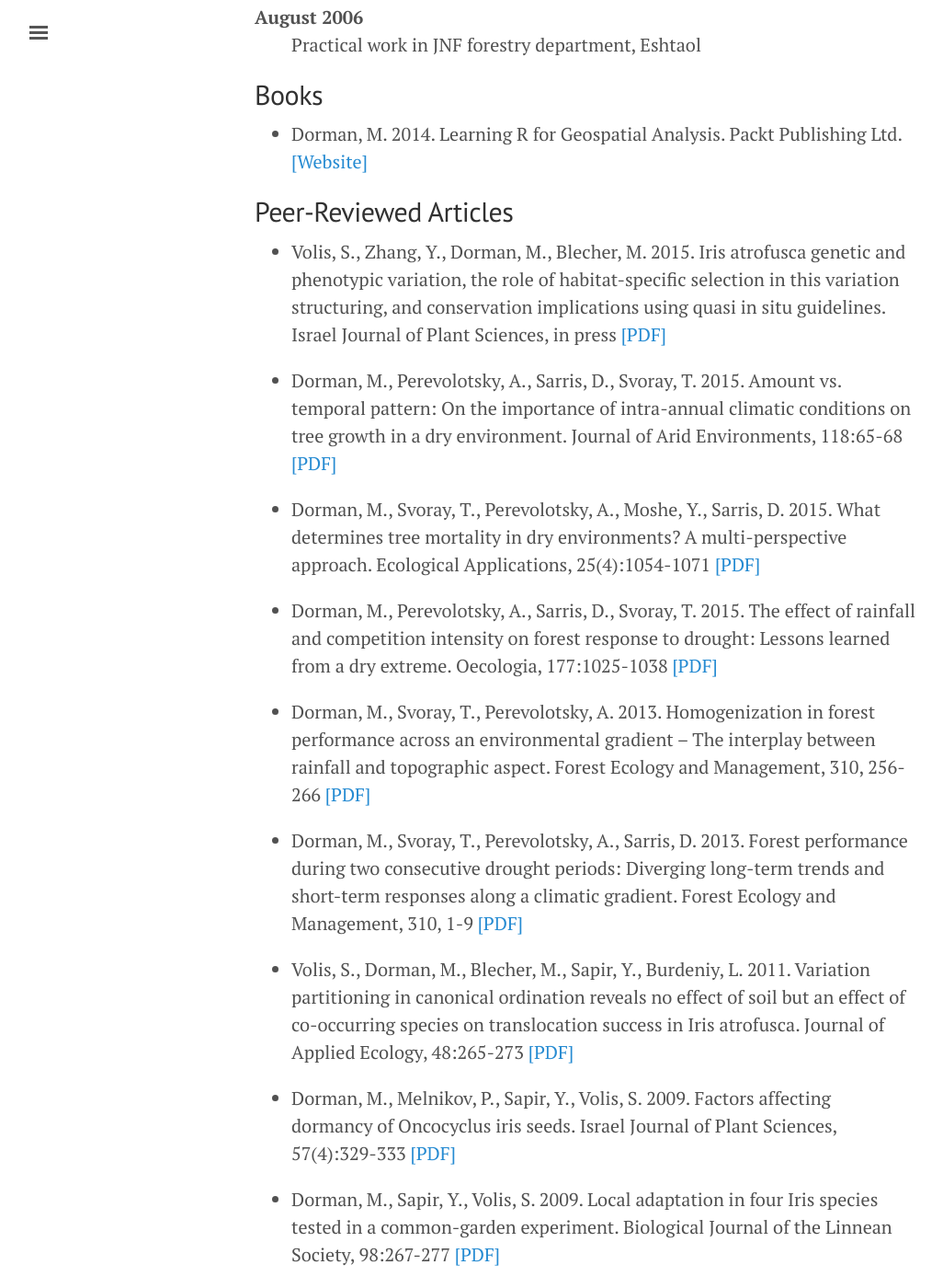
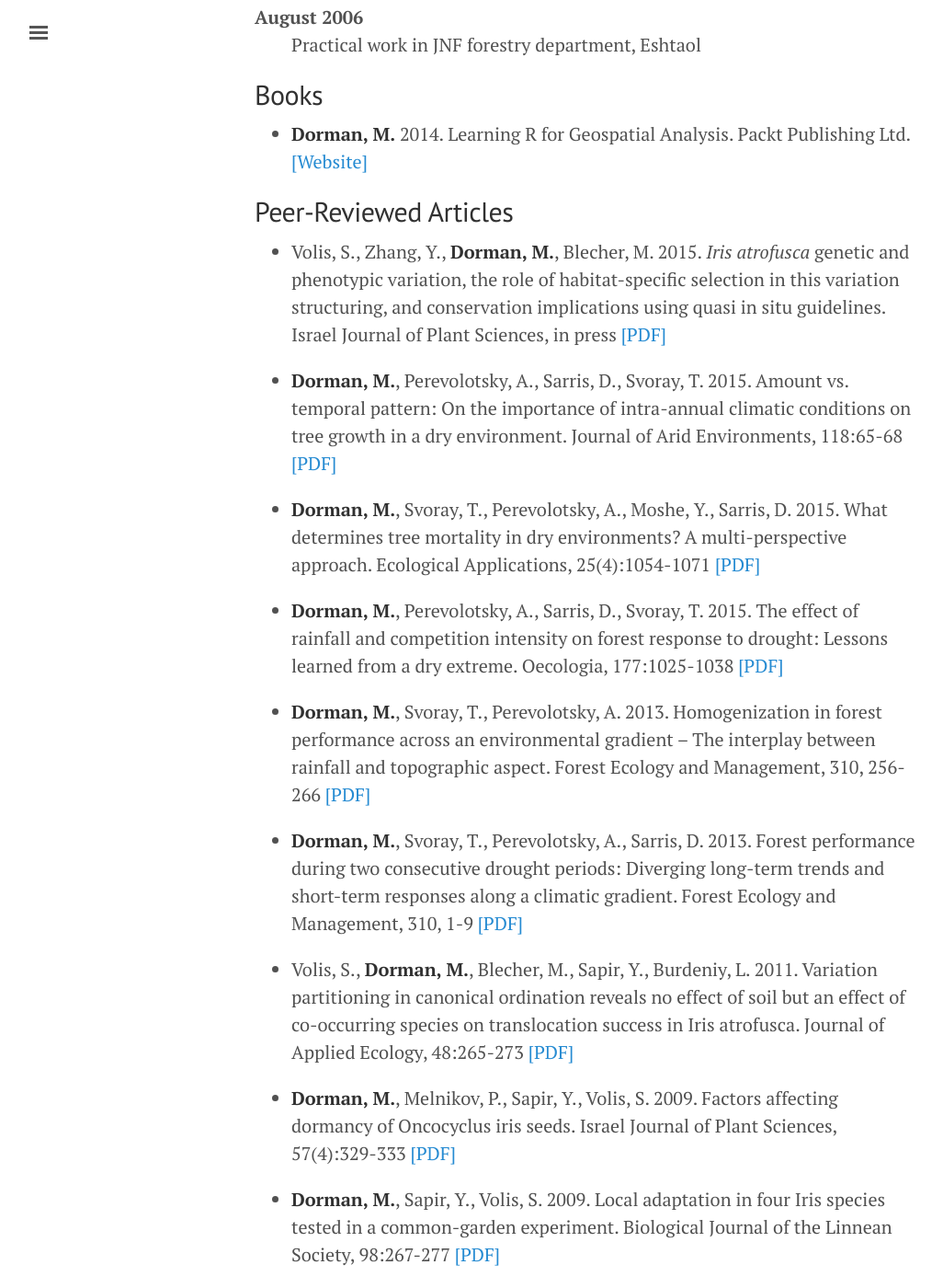
Before and after one commit to michaeldorman/michaeldorman.github.io, a Jekyll site: the page built from cv.md, in a window 1280 px wide and 1400 px high, scrolled down 2041 px. Shown: the whole window at 92% size, without its empty margins (3-1029 px from the left). Built offline with Jekyll 4.4.1, drawn with Linux system fonts in a browser that asks for light colours; some of the changed text lies outside the part shown.

Commit message:
Update cv.md

```diff
--- a/cv.md
+++ b/cv.md
@@ -70,32 +70,32 @@ August 2006
 :    Practical work in JNF forestry department, Eshtaol
 
 ## Books
-* Dorman, M. 2014. Learning R for Geospatial Analysis. Packt Publishing Ltd. <a href = "https://www.packtpub.com/big-data-and-business-intelligence/learning-r-geospatial-analysis">[Website]</a>
+* **Dorman, M.** 2014. Learning R for Geospatial Analysis. Packt Publishing Ltd. <a href = "https://www.packtpub.com/big-data-and-business-intelligence/learning-r-geospatial-analysis">[Website]</a>
 
 ## Peer-Reviewed Articles
 
-* Volis, S., Zhang, Y., Dorman, M., Blecher, M. 2015. Iris atrofusca genetic and phenotypic variation, the role of habitat-specific selection in this variation structuring, and conservation implications using quasi in situ guidelines. Israel Journal of Plant Sciences, in press <a href="https://dl.dropboxusercontent.com/s/zodz4ggvh9a2pya/Volis%20et%20al%202015.pdf?dl=0">[PDF]</a>
+* Volis, S., Zhang, Y., **Dorman, M.**, Blecher, M. 2015. *Iris atrofusca* genetic and phenotypic variation, the role of habitat-specific selection in this variation structuring, and conservation implications using quasi in situ guidelines. Israel Journal of Plant Sciences, in press <a href="https://dl.dropboxusercontent.com/s/zodz4ggvh9a2pya/Volis%20et%20al%202015.pdf?dl=0">[PDF]</a>
 
-* Dorman, M., Perevolotsky, A., Sarris, D., Svoray, T. 2015. Amount vs. temporal pattern: On the importance of intra-annual climatic conditions on tree growth in a dry environment. Journal of Arid Environments, 118:65-68 <a href = "https://dl.dropboxusercontent.com/s/p9hld96k1sq7wud/Dorman%20et%20al%202015c.pdf?dl=0">[PDF]</a>
+* **Dorman, M.**, Perevolotsky, A., Sarris, D., Svoray, T. 2015. Amount vs. temporal pattern: On the importance of intra-annual climatic conditions on tree growth in a dry environment. Journal of Arid Environments, 118:65-68 <a href = "https://dl.dropboxusercontent.com/s/p9hld96k1sq7wud/Dorman%20et%20al%202015c.pdf?dl=0">[PDF]</a>
 
-* Dorman, M., Svoray, T., Perevolotsky, A., Moshe, Y., Sarris, D. 2015. What determines tree mortality in dry environments? A multi-perspective approach. Ecological Applications, 25(4):1054-1071 <a href = "https://dl.dropboxusercontent.com/s/p6ob61gi3e9bi9c/Dorman%20et%20al%202015b.pdf?dl=0">[PDF]</a>
+* **Dorman, M.**, Svoray, T., Perevolotsky, A., Moshe, Y., Sarris, D. 2015. What determines tree mortality in dry environments? A multi-perspective approach. Ecological Applications, 25(4):1054-1071 <a href = "https://dl.dropboxusercontent.com/s/p6ob61gi3e9bi9c/Dorman%20et%20al%202015b.pdf?dl=0">[PDF]</a>
 
-* Dorman, M., Perevolotsky, A., Sarris, D., Svoray, T.  2015. The effect of rainfall and competition intensity on forest response to drought: Lessons learned from a dry extreme. Oecologia, 177:1025-1038 <a href = "https://dl.dropboxusercontent.com/s/btbm9x5b2ucqybf/Dorman%20et%20al%202015a.pdf?dl=0">[PDF]</a>
+* **Dorman, M.**, Perevolotsky, A., Sarris, D., Svoray, T.  2015. The effect of rainfall and competition intensity on forest response to drought: Lessons learned from a dry extreme. Oecologia, 177:1025-1038 <a href = "https://dl.dropboxusercontent.com/s/btbm9x5b2ucqybf/Dorman%20et%20al%202015a.pdf?dl=0">[PDF]</a>
 
-* Dorman, M., Svoray, T., Perevolotsky, A. 2013. Homogenization in forest performance across an environmental gradient – The interplay between rainfall and topographic aspect. Forest Ecology and Management, 310, 256-266 <a href = "https://dl.dropboxusercontent.com/s/g93osaeydk3mtb3/Dorman%20et%20al%202013b.pdf?dl=0">[PDF]</a>
+* **Dorman, M.**, Svoray, T., Perevolotsky, A. 2013. Homogenization in forest performance across an environmental gradient – The interplay between rainfall and topographic aspect. Forest Ecology and Management, 310, 256-266 <a href = "https://dl.dropboxusercontent.com/s/g93osaeydk3mtb3/Dorman%20et%20al%202013b.pdf?dl=0">[PDF]</a>
 
-* Dorman, M., Svoray, T., Perevolotsky, A., Sarris, D. 2013. Forest performance during two consecutive drought periods: Diverging long-term trends and short-term responses along a climatic gradient. Forest Ecology and Management, 310, 1-9 <a href = "https://dl.dropboxusercontent.com/s/stew763gy79a7ri/Dorman%20et%20al%202013a.pdf?dl=0">[PDF]</a>
+* **Dorman, M.**, Svoray, T., Perevolotsky, A., Sarris, D. 2013. Forest performance during two consecutive drought periods: Diverging long-term trends and short-term responses along a climatic gradient. Forest Ecology and Management, 310, 1-9 <a href = "https://dl.dropboxusercontent.com/s/stew763gy79a7ri/Dorman%20et%20al%202013a.pdf?dl=0">[PDF]</a>
 
-* Volis, S., Dorman, M., Blecher, M., Sapir, Y., Burdeniy, L. 2011. Variation partitioning in canonical ordination reveals no effect of soil but an effect of co-occurring species on translocation success in Iris atrofusca. Journal of Applied Ecology, 48:265-273 <a href="https://dl.dropboxusercontent.com/s/930kac4urzvokjs/Volis%20et%20al%202011.pdf?dl=0">[PDF]</a>
+* Volis, S., **Dorman, M.**, Blecher, M., Sapir, Y., Burdeniy, L. 2011. Variation partitioning in canonical ordination reveals no effect of soil but an effect of co-occurring species on translocation success in Iris atrofusca. Journal of Applied Ecology, 48:265-273 <a href="https://dl.dropboxusercontent.com/s/930kac4urzvokjs/Volis%20et%20al%202011.pdf?dl=0">[PDF]</a>
 
-* Dorman, M., Melnikov, P., Sapir, Y., Volis, S. 2009. Factors affecting dormancy of Oncocyclus iris seeds. Israel Journal of Plant Sciences, 57(4):329-333 <a href="https://dl.dropboxusercontent.com/s/56xbu4loum0rpcr/Dorman%20et%20al%202009b.pdf?dl=0">[PDF]</a>
+* **Dorman, M.**, Melnikov, P., Sapir, Y., Volis, S. 2009. Factors affecting dormancy of Oncocyclus iris seeds. Israel Journal of Plant Sciences, 57(4):329-333 <a href="https://dl.dropboxusercontent.com/s/56xbu4loum0rpcr/Dorman%20et%20al%202009b.pdf?dl=0">[PDF]</a>
 
-* Dorman, M., Sapir, Y., Volis, S. 2009. Local adaptation in four Iris species tested in a common-garden experiment. Biological Journal of the Linnean Society, 98:267-277 <a href="https://dl.dropboxusercontent.com/s/t3lclvd55btz094/Dorman%20et%20al%202009a.pdf?dl=0">[PDF]</a>
+* **Dorman, M.**, Sapir, Y., Volis, S. 2009. Local adaptation in four Iris species tested in a common-garden experiment. Biological Journal of the Linnean Society, 98:267-277 <a href="https://dl.dropboxusercontent.com/s/t3lclvd55btz094/Dorman%20et%20al%202009a.pdf?dl=0">[PDF]</a>
 
 ## Peer-Reviewed Articles in Hebrew
 
 <p dir="rtl">
-* דורמן, מ., סבוראי, ט. ופרבולוצקי, א. 2012. התייבשות עצים ביערות אורן ירושלים בישראל – מבט מגובה רב. אקולוגיה וסביבה 3(3): 230-237.  <a href = https://dl.dropboxusercontent.com/s/dwljb7pc0iem9yo/Dorman%20et%20al%202012%20HEB.pdf?dl=0f">[PDF]</a>
+* **דורמן, מ.**, סבוראי, ט. ופרבולוצקי, א. 2012. התייבשות עצים ביערות אורן ירושלים בישראל – מבט מגובה רב. אקולוגיה וסביבה 3(3): 230-237.  <a href = https://dl.dropboxusercontent.com/s/dwljb7pc0iem9yo/Dorman%20et%20al%202012%20HEB.pdf?dl=0f">[PDF]</a>
 </p>
 
 ## Short Courses
```
